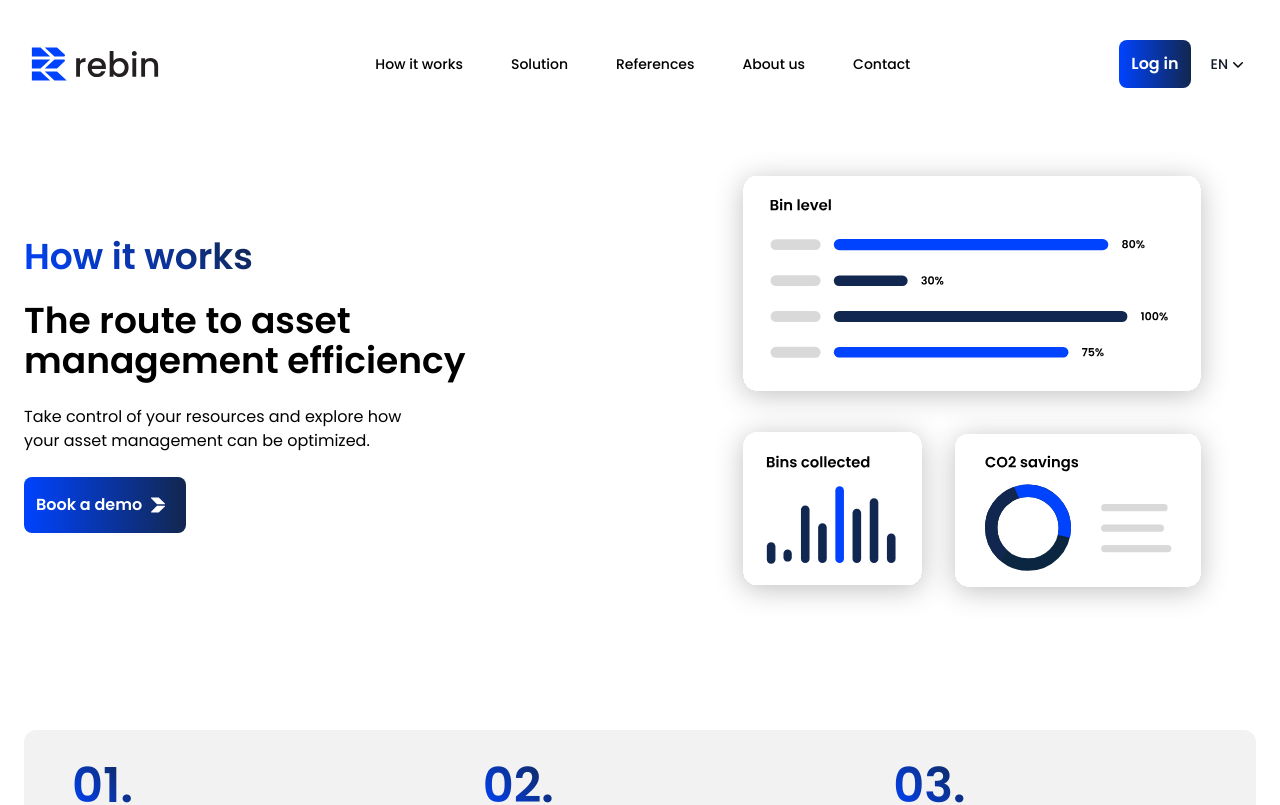
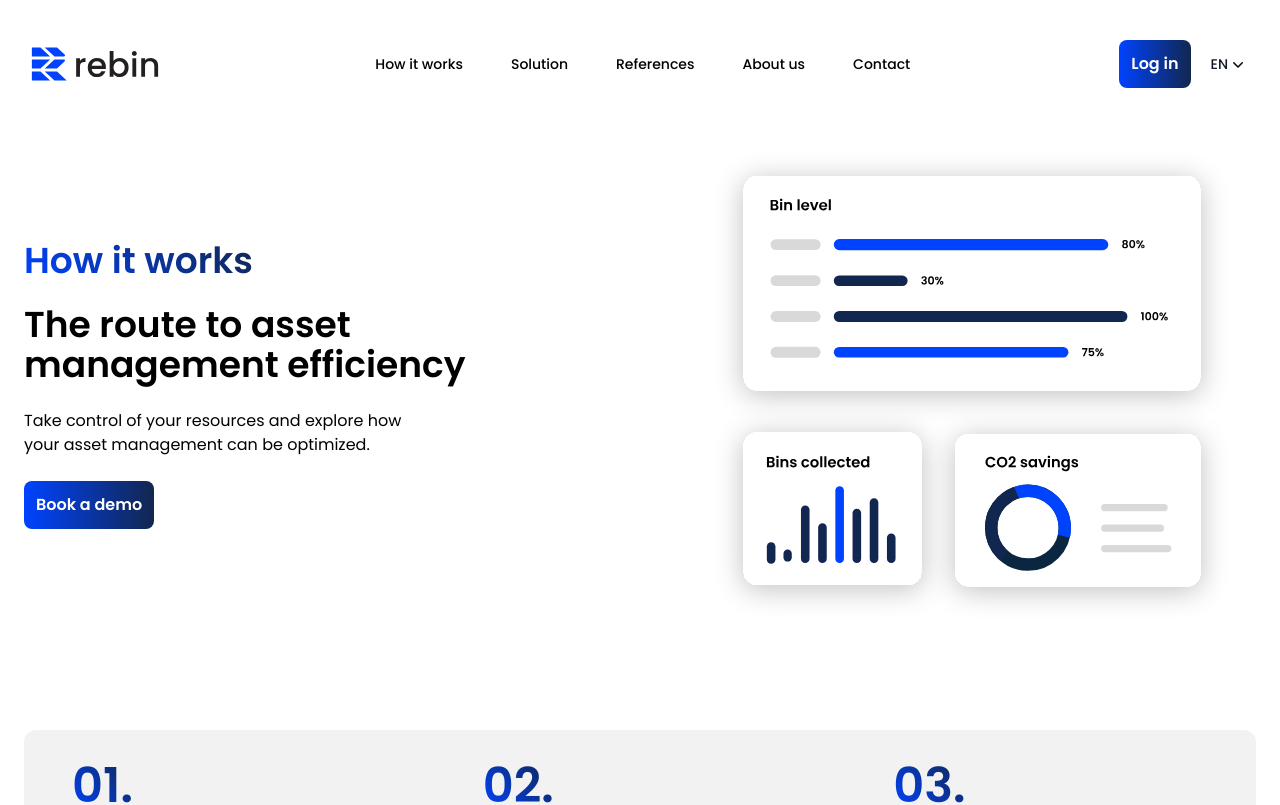
Before and after one commit to Rebin-Inc/rebin-website, a React (Create React App) app: page /how-it-works in a window 1280 px wide. Shown: the top 805 px of the page. Built offline with nearby package versions, Linux system fonts and the light colour scheme.

Commit message:
remove arrow from button

```diff
--- a/src/pages/how-it-works/HowItWorks.js
+++ b/src/pages/how-it-works/HowItWorks.js
@@ -19,7 +19,7 @@ const HowItWorks = () => {
           <p className="text-md mt-6 text-balance">
             Take control of your resources and explore how your asset management can be optimized.
           </p>
-          <Button text="Book a demo" arrow={true} href="/contact" />
+          <Button text="Book a demo" href="/contact" />
         </div>
         <div className="max-w-lg mx-auto place-self-center">
           <img src={Stats} alt="Infographic representing the repoint platform"></img>
```
